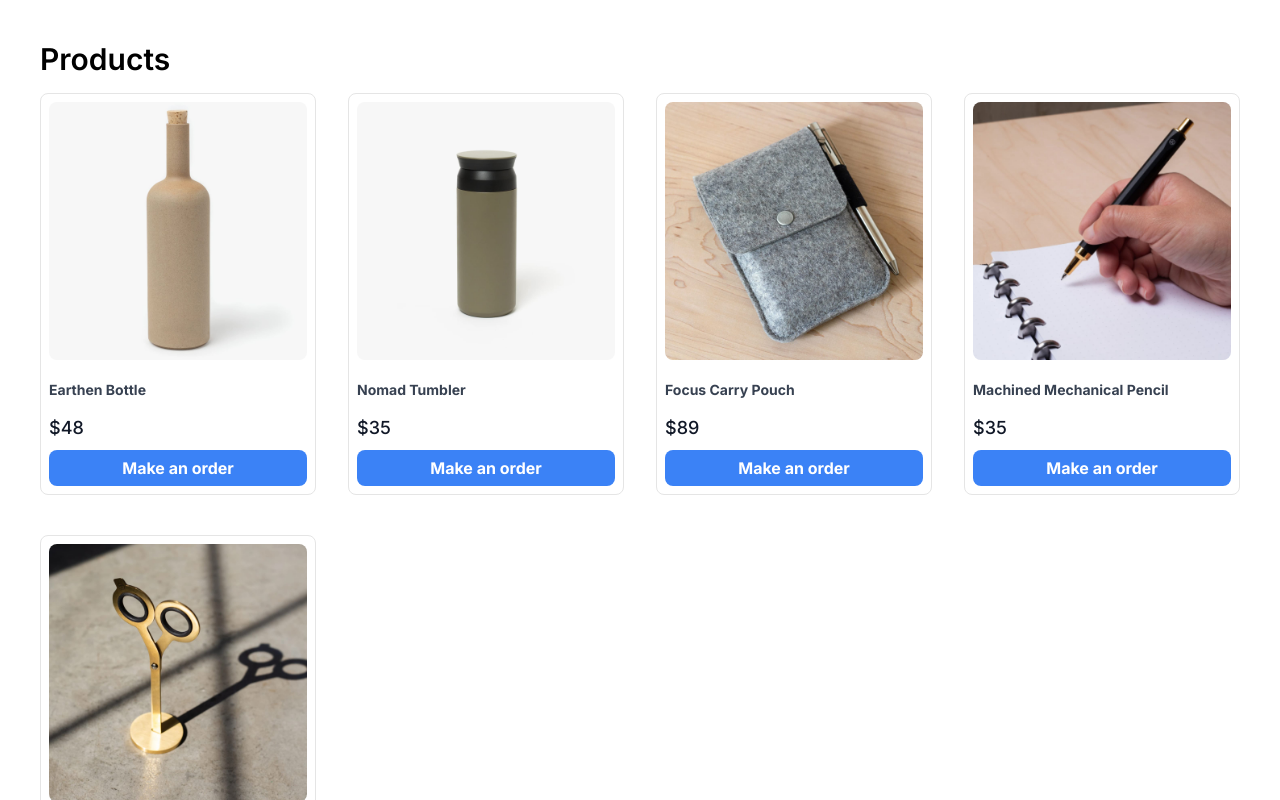
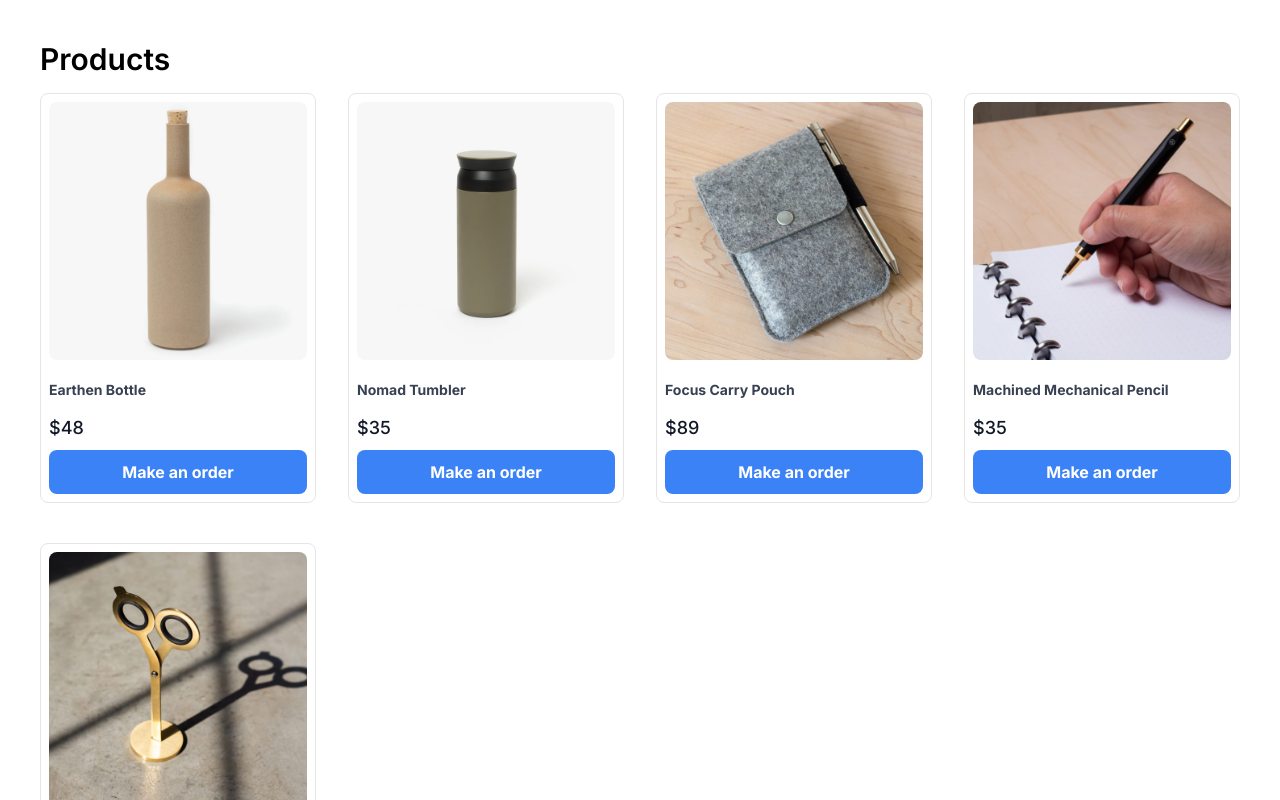
Before and after one commit to pdev6373/checkout, a Next.js app: page / in a window 1280 px wide. Shown: the top 800 px of the page. Built offline with nearby package versions, Linux system fonts and the light colour scheme.

Commit message:
modified items section

```diff
--- a/app/page.tsx
+++ b/app/page.tsx
@@ -33,7 +33,7 @@ export default function Home() {
 
               <Link
                 href={product.id.toString()}
-                className="bg-blue-500 hover:bg-blue-400 text-white font-bold py-2 px-4 block rounded-lg no-underline text-center"
+                className="bg-blue-500 hover:bg-blue-400 text-white font-bold py-3 px-4 block rounded-lg no-underline text-center"
               >
                 Make an order
               </Link>
```
